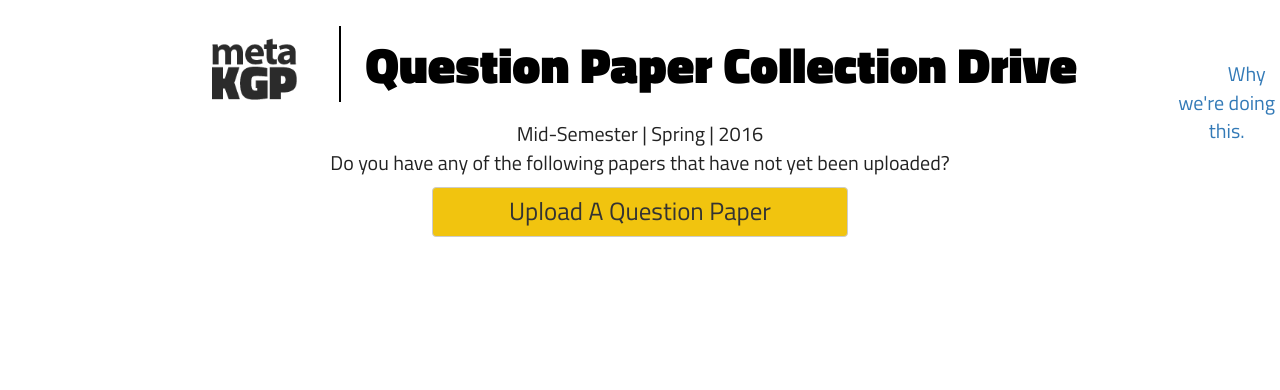
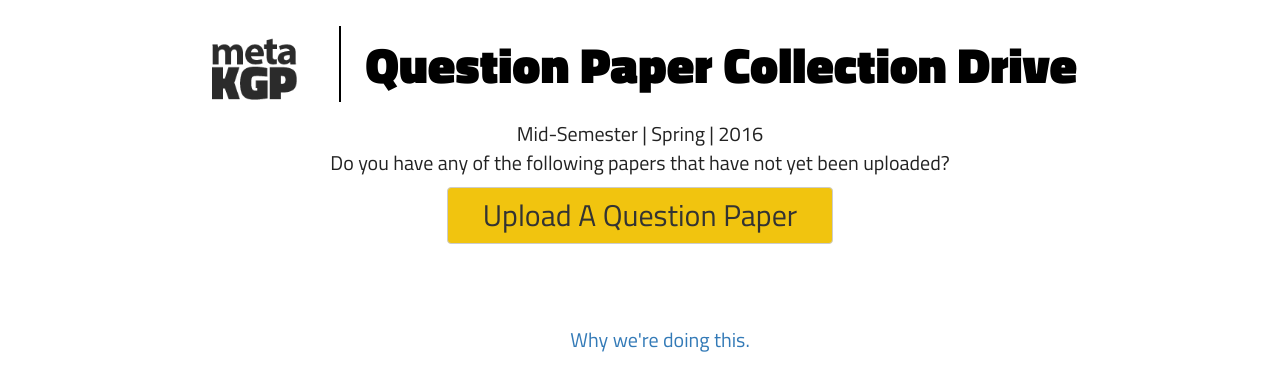
Before and after one commit to metakgp/mfqp-source, a website: page dep.html in a window 1280 px wide. Drawn offline with nearby package versions, Linux system fonts and the light colour scheme; files that its build step writes are made by us from their sources; files whose address does not match are found by name.

Commit message:
Fix upload button on dep.html

```diff
--- a/dep.html
+++ b/dep.html
@@ -26,8 +26,10 @@
 		    <p>Do you have any of the following papers that have not yet been uploaded?</p>
 
 		    <div class="row">
-			    <div class="btn btn-default buttonupload col-md-4 col-md-offset-4" href="@@include('./include/mail-snippet.html')" target="_blank" role="button"style="margin-bottom: 40px;font-size: 25px;background-color: #f1c40f">Upload A Question Paper</a>
-			</div>
+                        <div class="col-md-4 col-md-offset-4">
+                            @@include('include/upload-button.html')
+                        </div>
+		    </div>
 
 		    <div class="col-md-12">
 			<p id="thanks" style="display: none;background-color: #333333; color: #eeeeee;line-height: 3;border-radius: 15px">Thanks a lot for contributing! We'll verify the upload and update the site soon. Do follow <a href="https://www.facebook.com/metakgp">Metakgp</a> for upcoming projects.</p>
```
